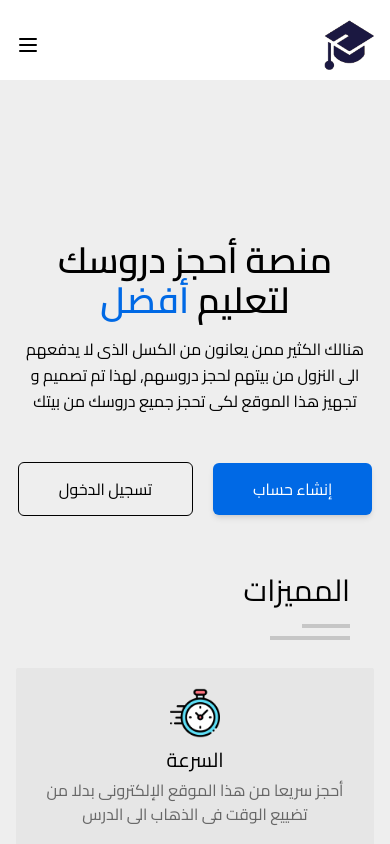
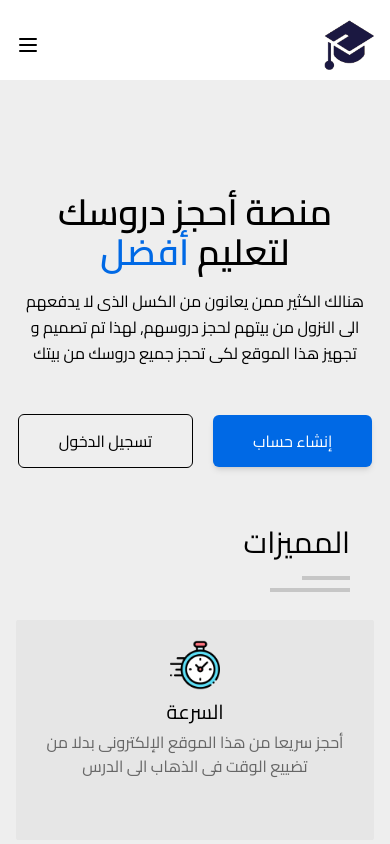
Before and after one commit to alieldeba/ahgezdroosk, a React (Vite) app: page / in a window 390 px wide. Shown: the top 844 px of the page. Built offline with nearby package versions, Linux system fonts and the light colour scheme.

Commit message:
Update Hero.jsx

```diff
--- a/src/components/Hero.jsx
+++ b/src/components/Hero.jsx
@@ -11,7 +11,7 @@ function Hero() {
           alt="قطعة دونت"
           loading="lazy"
         /> */}
-        <main className="pt-[10rem] md:pt-[11rem]">
+        <main className="pt-[7rem] md:pt-[11rem]">
           <div className="text-center space-y-4">
             <h1 className="text-gray-800 font-bold text-4xl md:text-5xl">
               منصة أحجز دروسك لتعليم
```
